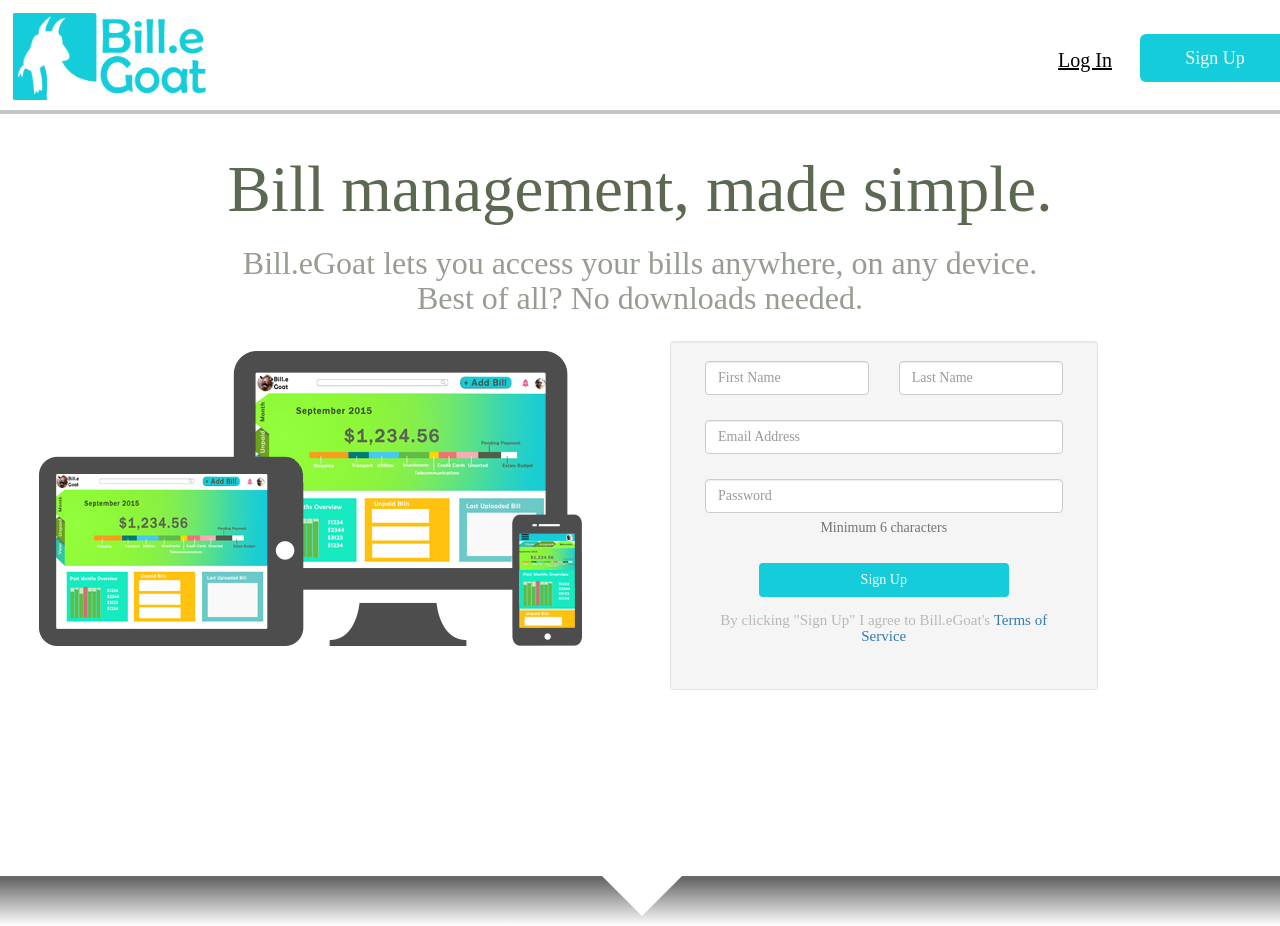
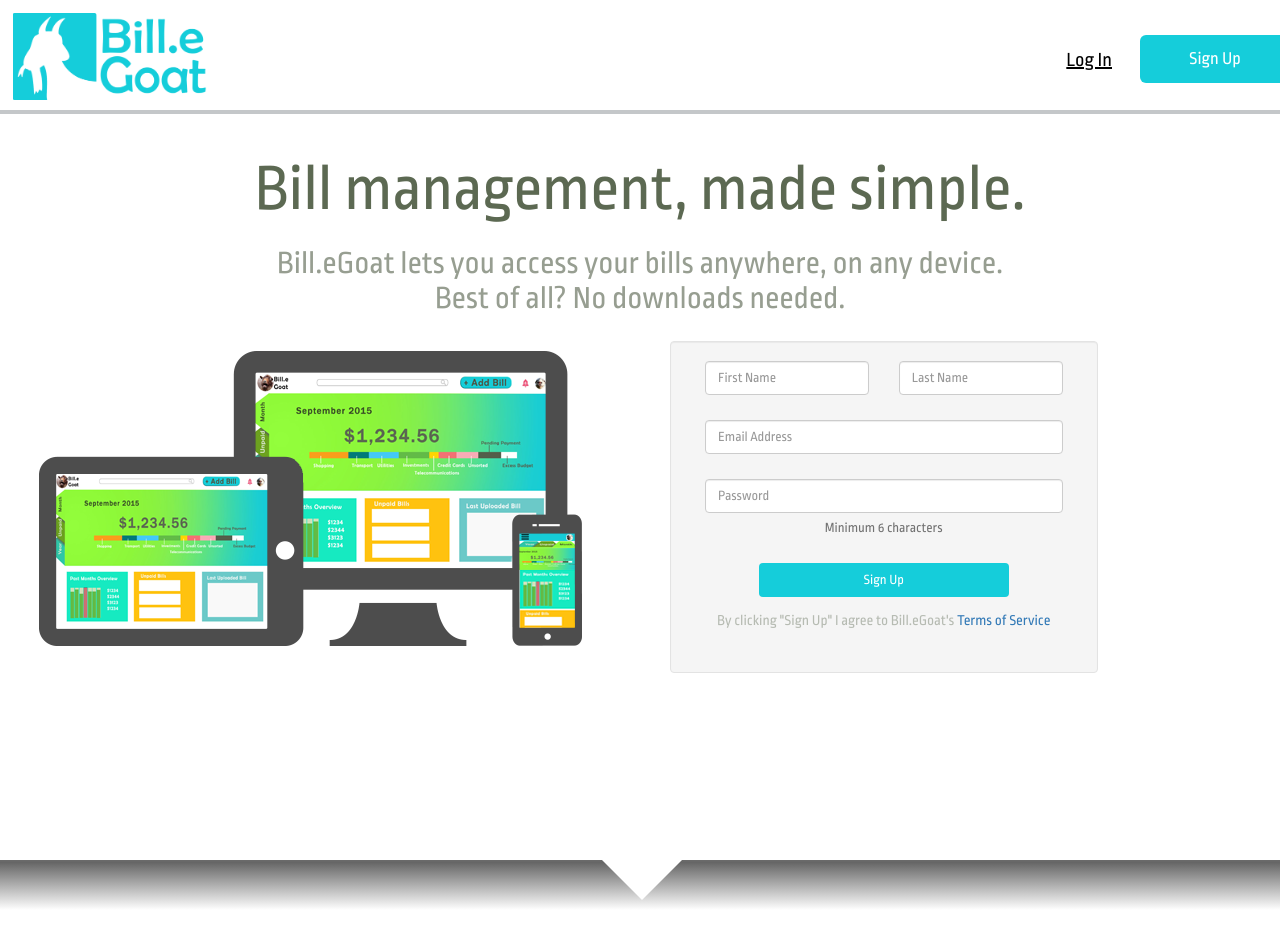
Before and after one commit to nus-mtp/bill-egoat, a PHP site: page / in a window 1280 px wide. Run offline with PHP 8.4, Linux system fonts and the light colour scheme; some libraries are stand-ins or nearby versions.

Commit message:
Added secondary font

```diff
--- a/bootstrap/css/landing.css
+++ b/bootstrap/css/landing.css
@@ -63,7 +63,7 @@
 }
 
 html {
-  font-family: "Berlin Sans FB";
+  font-family: "Berlin Sans FB", "Ropa Sans";
 }
 
 h1{
@@ -90,7 +90,7 @@
 }
 
 p, div {
-    font-family: 'Berlin Sans FB';
+    font-family: 'Berlin Sans FB', "Ropa Sans";
 }
 
 .well {
--- a/bootstrap/index.html
+++ b/bootstrap/index.html
@@ -31,6 +31,8 @@
 	<meta property="og:url" content="https://www.billegoat.gq/" />
 	<meta property="og:image" content="https://www.billegoat.gq/images/landing/logo.png" />
 	<meta property="og:description" content="Bill.eGoat is an automatic bill sorting, tracking and analysis system for individuals or organisations." />
+
+	<link href='https://fonts.googleapis.com/css?family=Ropa+Sans' rel='stylesheet' type='text/css'>
 
     <title>Bill.eGoat</title>
     <!-- Bootstrap -->
```
